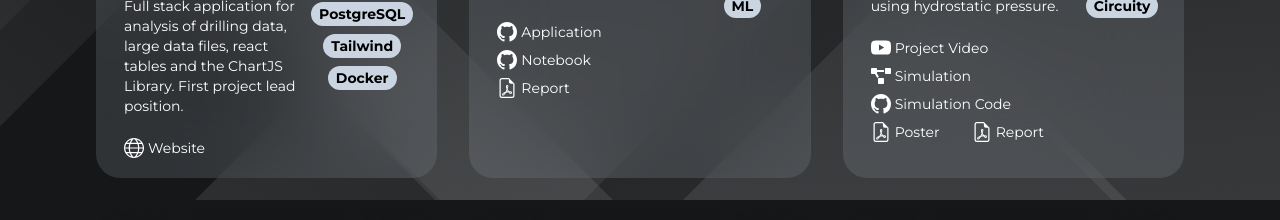
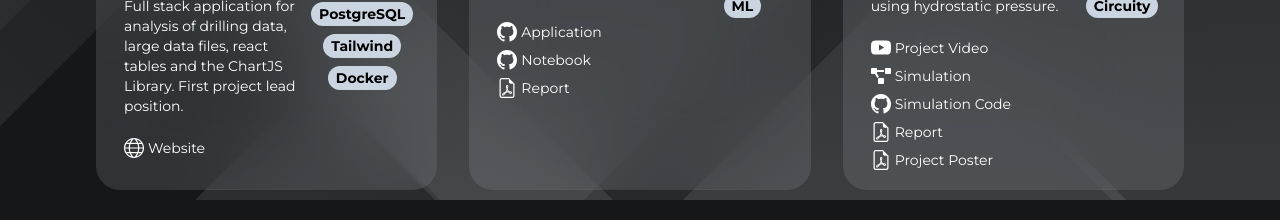
Before and after one commit to ChaceN89/Portfolio-ChaceNielson, a React (Create React App) app: page /#/ in a window 1280 px wide. Shown: the part 2200-2420 px from the top of the page. Built offline with nearby package versions, Linux system fonts and the light colour scheme; grey boxes are pictures that could not be loaded.

Commit message:
slight changes to star size and the order of external links for capstone

```diff
--- a/src/components/ProjectCard.jsx
+++ b/src/components/ProjectCard.jsx
@@ -69,10 +69,8 @@ function ProjectCard({starred, name, description, img, techStackName=null, techS
             <div className=' overflow-hidden hover:scale-105'>
                 <div className='inline-block p-3 '>
                     <button onClick={toggleModal} className={cursor}>
-
                     {starred &&
-                    <MdOutlineStar className='fixed' color='#FFD700' size={30}/>
-
+                        <MdOutlineStar className='fixed' color='#FFD700' size={30}/>
                     }
 
                     <div className='overflow-hidden rounded-3xl'>
--- a/src/data/projectDataList.js
+++ b/src/data/projectDataList.js
@@ -83,8 +83,8 @@ export const projectDataList = [
             {name:"Project Video", link:"https://www.youtube.com/watch?v=TvnBOPB7dhc", icon:<BsYoutube size={20}/>},
             {name:"Simulation", link:"https://dev3933.d18ixp0pwlw4ex.amplifyapp.com/", icon:<FaProjectDiagram size={20}/>},
             {name:"Simulation Code", link:"https://github.com/ChaceN89/Capstone-Simulation", icon:<BsGithub size={20}/>},
-            {name:"Poster", pdf:"Capstone Poster.pdf",  icon:<BsFileEarmarkPdf size={20}/>},
             {name:"Report", pdf:"Capstone Final Report.pdf",  icon:<BsFileEarmarkPdf size={20}/>},
+            {name:"Project Poster", pdf:"Capstone Poster.pdf",  icon:<BsFileEarmarkPdf size={20}/>},
 
         ],
         modalInfo:{
```
